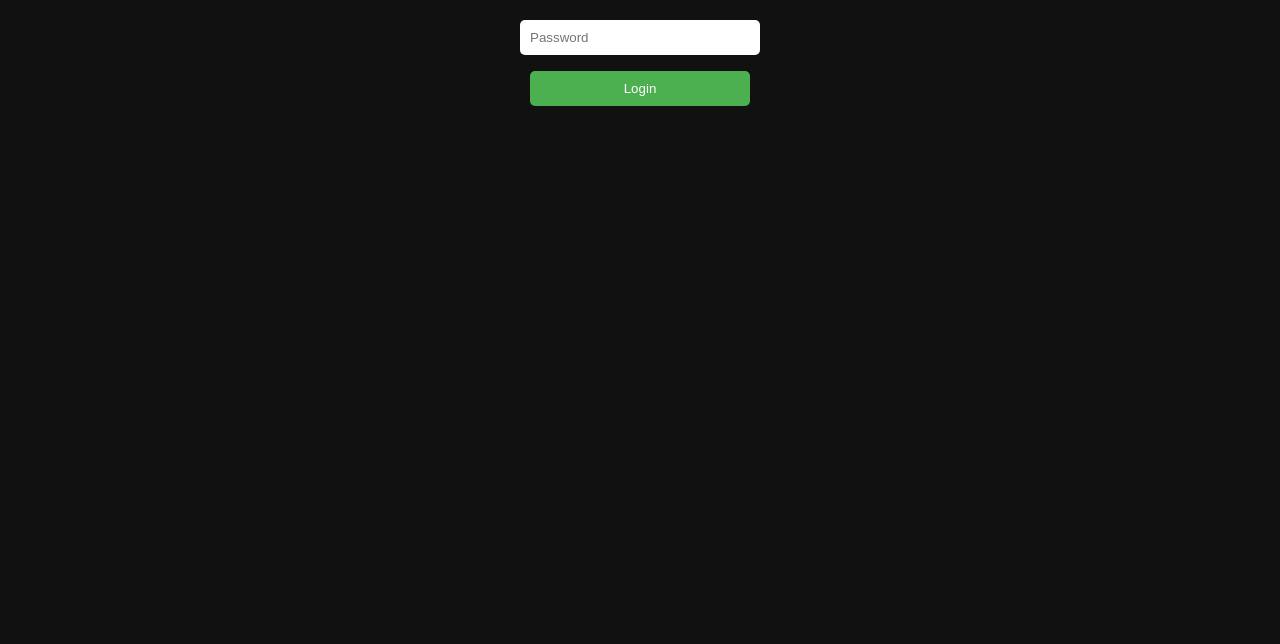
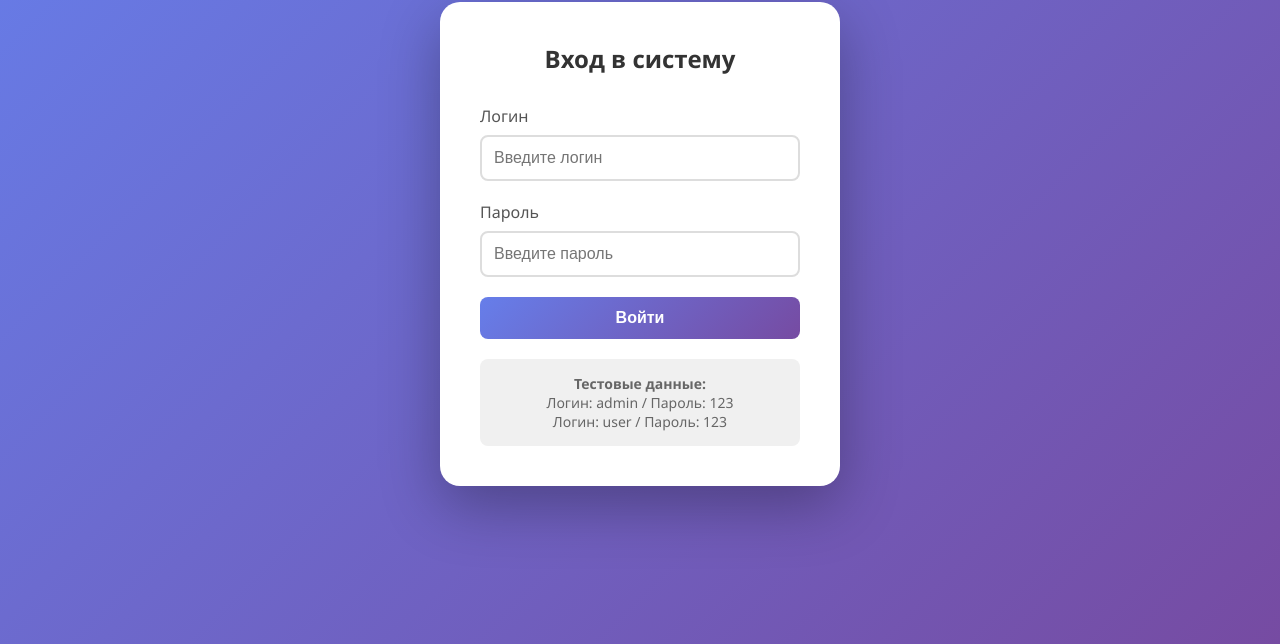
Before and after one commit to owantfreevps/Screen-stream, a website: page public/login.html in a window 1280 px wide. Shown: the part 156-800 px from the top of the page. Drawn offline with Linux system fonts and the light colour scheme.

Commit message:
Update login.html

```diff
--- a/public/login.html
+++ b/public/login.html
@@ -1,62 +1,163 @@
+<!-- login.html -->
 <!DOCTYPE html>
-<html>
+<html lang="ru">
 <head>
     <meta charset="UTF-8">
-    <title>Login</title>
+    <meta name="viewport" content="width=device-width, initial-scale=1.0">
+    <title>Вход - Веб-приложение</title>
     <style>
-        body {
-            background:#111;
-            color:white;
-            font-family: Arial;
-            text-align:center;
-            margin-top:120px;
+        * {
+            margin: 0;
+            padding: 0;
+            box-sizing: border-box;
         }
 
-        input, button {
-            padding:10px;
-            margin:8px;
-            width:220px;
-            border:none;
-            border-radius:5px;
+        body {
+            font-family: 'Segoe UI', Tahoma, Geneva, Verdana, sans-serif;
+            background: linear-gradient(135deg, #667eea 0%, #764ba2 100%);
+            min-height: 100vh;
+            display: flex;
+            justify-content: center;
+            align-items: center;
+        }
+
+        .login-container {
+            background: white;
+            border-radius: 20px;
+            box-shadow: 0 20px 60px rgba(0,0,0,0.3);
+            padding: 40px;
+            max-width: 400px;
+            width: 90%;
+        }
+
+        h2 {
+            text-align: center;
+            color: #333;
+            margin-bottom: 30px;
+        }
+
+        .input-group {
+            margin-bottom: 20px;
+        }
+
+        label {
+            display: block;
+            margin-bottom: 8px;
+            color: #555;
+            font-weight: 500;
+        }
+
+        input {
+            width: 100%;
+            padding: 12px;
+            border: 2px solid #ddd;
+            border-radius: 8px;
+            font-size: 16px;
+            transition: border-color 0.3s;
+        }
+
+        input:focus {
+            outline: none;
+            border-color: #667eea;
         }
 
         button {
-            background:#4CAF50;
-            color:white;
-            cursor:pointer;
+            width: 100%;
+            padding: 12px;
+            background: linear-gradient(135deg, #667eea 0%, #764ba2 100%);
+            color: white;
+            border: none;
+            border-radius: 8px;
+            font-size: 16px;
+            font-weight: bold;
+            cursor: pointer;
+            transition: transform 0.2s;
+        }
+
+        button:hover {
+            transform: translateY(-2px);
+        }
+
+        .error {
+            background: #ffebee;
+            color: #c62828;
+            padding: 10px;
+            border-radius: 8px;
+            margin-top: 15px;
+            text-align: center;
+            display: none;
+        }
+
+        .demo-credentials {
+            margin-top: 20px;
+            padding: 15px;
+            background: #f0f0f0;
+            border-radius: 8px;
+            font-size: 14px;
+            color: #666;
+            text-align: center;
         }
     </style>
 </head>
 <body>
+    <div class="login-container">
+        <h2>Вход в систему</h2>
+        <div class="input-group">
+            <label>Логин</label>
+            <input type="text" id="username" placeholder="Введите логин">
+        </div>
+        <div class="input-group">
+            <label>Пароль</label>
+            <input type="password" id="password" placeholder="Введите пароль">
+        </div>
+        <button onclick="login()">Войти</button>
+        <div class="error" id="errorMsg"></div>
+        <div class="demo-credentials">
+            <strong>Тестовые данные:</strong><br>
+            Логин: admin / Пароль: 123<br>
+            Логин: user / Пароль: 123
+        </div>
+    </div>
 
-<h2>Login</h2>
+    <script>
+        async function login() {
+            const username = document.getElementById('username').value;
+            const password = document.getElementById('password').value;
+            const errorDiv = document.getElementById('errorMsg');
 
-<input id="pass" type="password" placeholder="Password">
-<br>
-<button onclick="login()">Login</button>
+            if (!username || !password) {
+                errorDiv.textContent = 'Заполните все поля';
+                errorDiv.style.display = 'block';
+                return;
+            }
 
-<script>
-async function login() {
-    const password = document.getElementById("pass").value;
+            try {
+                const response = await fetch('/api/login', {
+                    method: 'POST',
+                    headers: { 'Content-Type': 'application/json' },
+                    body: JSON.stringify({ username, password }),
+                    credentials: 'include'
+                });
 
-    const res = await fetch("/login", {
-        method: "POST",
-        headers: { "Content-Type": "application/json" },
-        body: JSON.stringify({ password })
-    });
+                if (response.ok) {
+                    window.location.href = '/';
+                } else {
+                    const data = await response.json();
+                    errorDiv.textContent = data.error || 'Ошибка входа';
+                    errorDiv.style.display = 'block';
+                }
+            } catch (error) {
+                errorDiv.textContent = 'Ошибка соединения';
+                errorDiv.style.display = 'block';
+            }
+        }
 
-    if (!res.ok) {
-        alert("Wrong password");
-        return;
-    }
-
-    const data = await res.json();
-
-    localStorage.setItem("token", data.token);
-
-    window.location.href = "/index.html";
-}
-</script>
-
+        document.getElementById('username').addEventListener('keypress', function(e) {
+            if (e.key === 'Enter') login();
+        });
+        document.getElementById('password').addEventListener('keypress', function(e) {
+            if (e.key === 'Enter') login();
+        });
+    </script>
 </body>
 </html>
```
